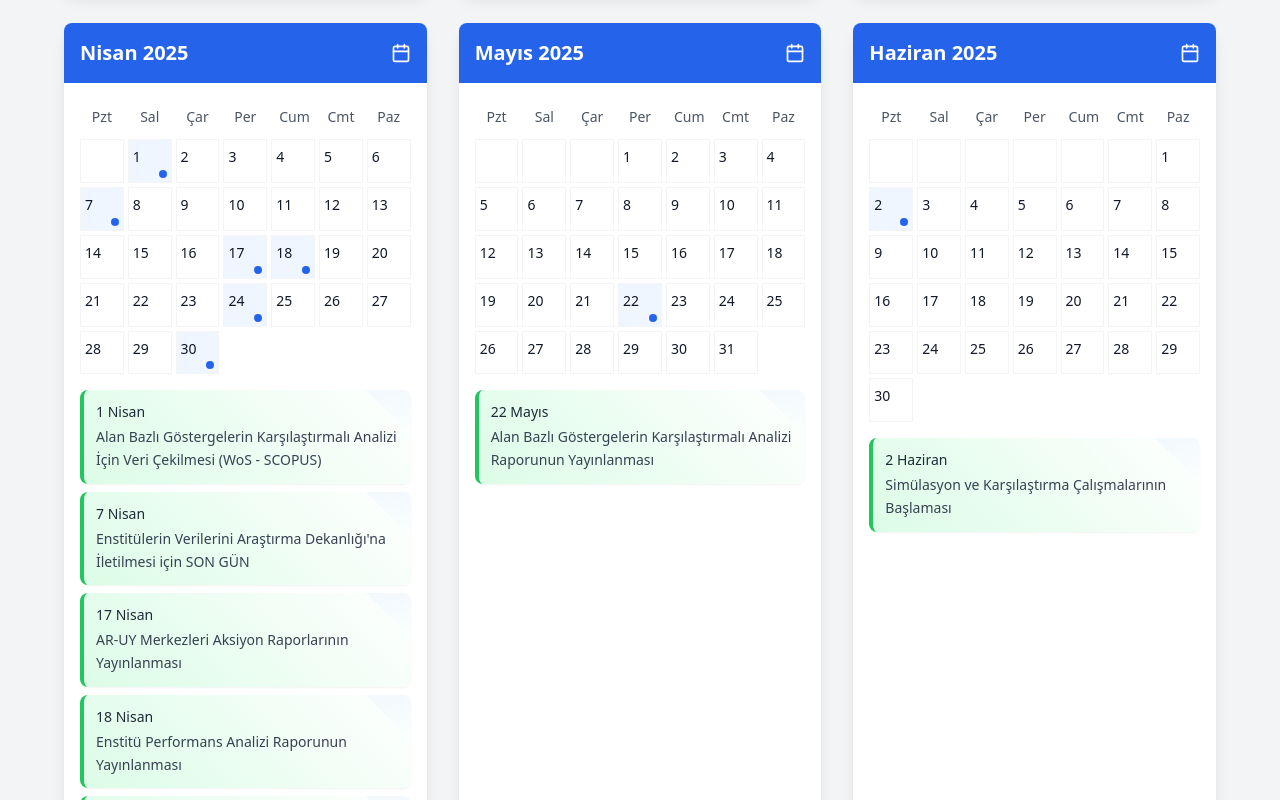
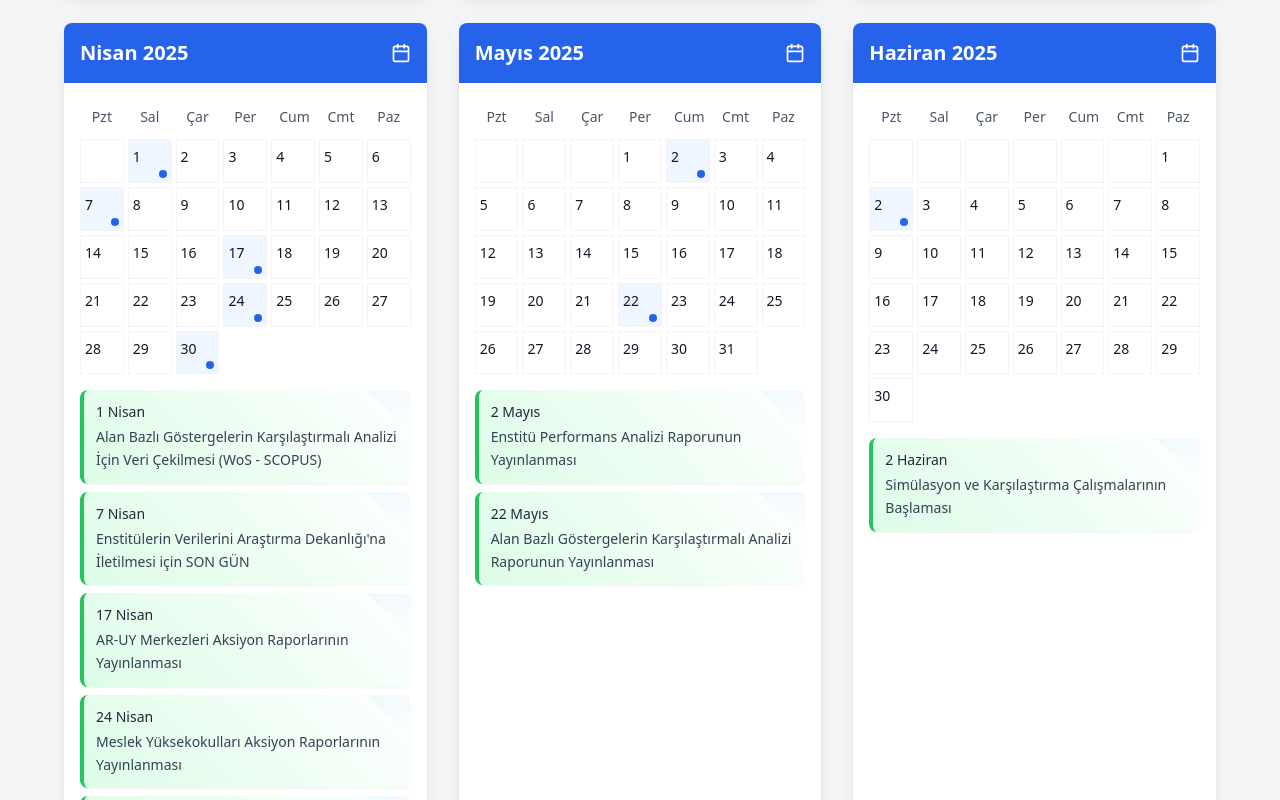
Before and after one commit to umitcaninz/analiztakvimi, a React (Vite) app: page / in a window 1280 px wide. Shown: the part 880-1680 px from the top of the page. Built offline with nearby package versions, Linux system fonts and the light colour scheme.

Commit message:
Update data.ts

```diff
--- a/src/data.ts
+++ b/src/data.ts
@@ -70,11 +70,7 @@ export const calendarData: DataStore = {
     },
 
 
-    "2025-04-18": {
-      "date": "2025-04-18",
-      "description": "Enstitü Performans Analizi Raporunun Yayınlanması",
-      "is_new": true
-    },
+
         "2025-04-24": {
       "date": "2025-04-24",
       "description": "Meslek Yüksekokulları Aksiyon Raporlarının Yayınlanması",
@@ -87,7 +83,11 @@ export const calendarData: DataStore = {
     },
 
 
-
+    "2025-05-02": {
+      "date": "2025-05-02",
+      "description": "Enstitü Performans Analizi Raporunun Yayınlanması",
+      "is_new": true
+    },
 
     "2025-05-22": {
       "date": "2025-05-22",
```
